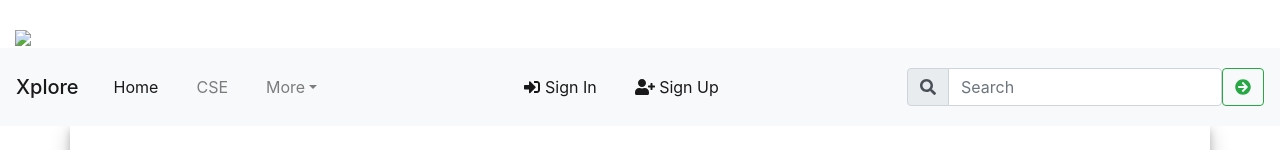
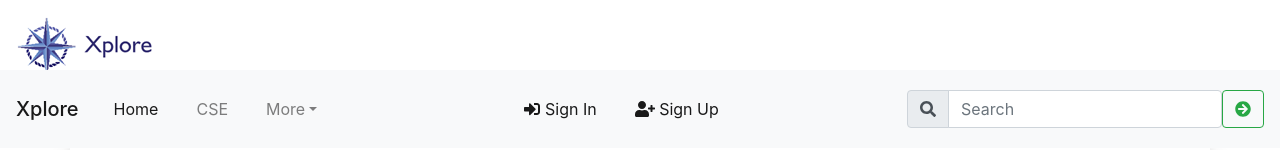
Before and after one commit to thesid01/Xplore, a plain HTML site: page pages/mobile.html in a window 1280 px wide. Shown: the top 150 px of the page. Drawn offline with nearby package versions, Linux system fonts and the light colour scheme.

Commit message:
changining link

```diff
--- a/pages/mobile.html
+++ b/pages/mobile.html
@@ -148,7 +148,7 @@
 <body style="height:1500px">
   	<div class="container-fluid">
     	<br>
-    	<img src="Logo.png" style="margin: -10px auto;">
+    	<img src="../images/Logo.png" style="margin: -10px auto;">
   	</div>
  	<nav class="navbar navbar-expand-lg bg-light navbar-light fixed-top sticky-top shdw1">
       	<a class="navbar-brand mb-0 h1" href=".../index.html">Xplore</a>
```
Also changed, not shown: pages/softwaredeveloper.html (+1 -1 lines).
